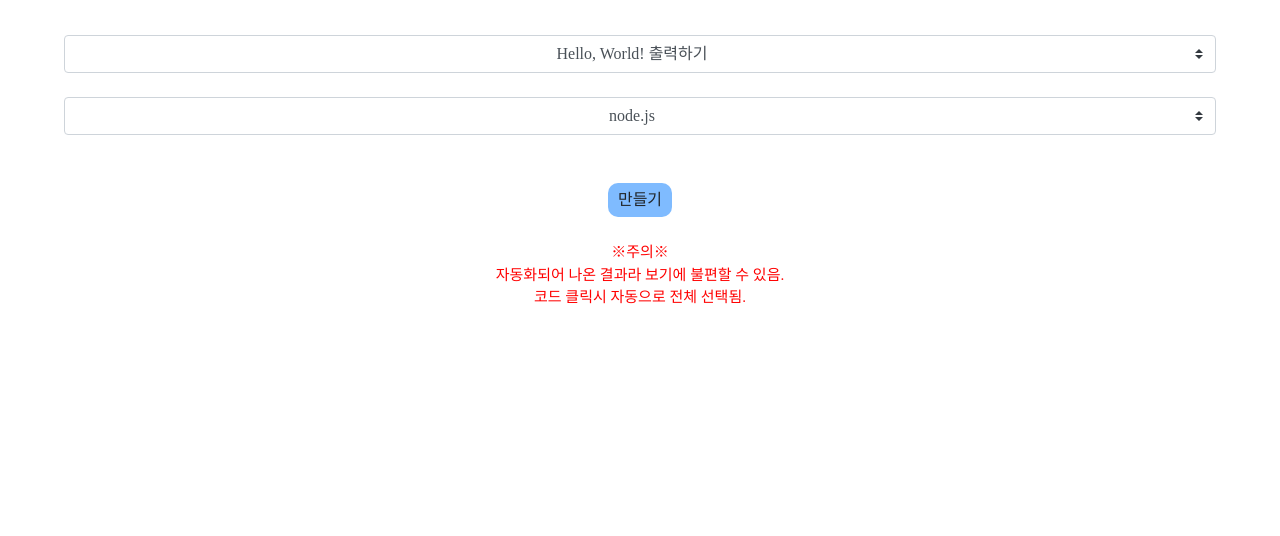
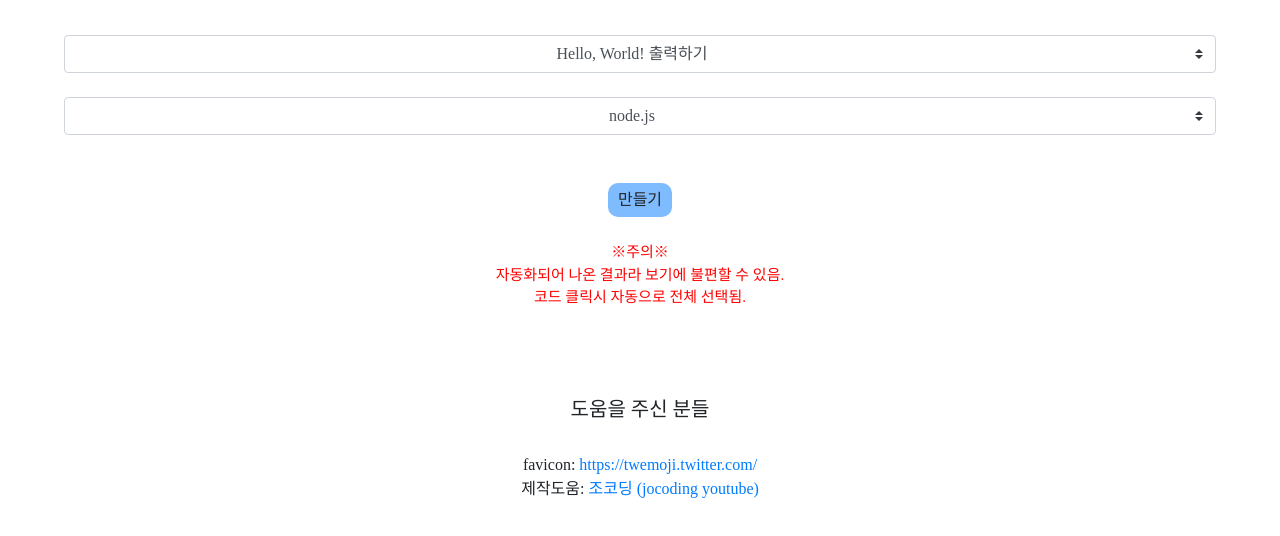
Before and after one commit to Mirine88/roomprogrammer, a plain HTML site: page index.html in a window 1280 px wide. Shown: the part 136-672 px from the top of the page. Drawn offline with nearby package versions, Linux system fonts and the light colour scheme; a small style sheet from the web is missing; a web font is replaced by a local one.

Commit message:
add footer and add favicon

```diff
--- a/index.html
+++ b/index.html
@@ -7,6 +7,8 @@
       http-equiv="Content-Security-Policy"
       content="upgrade-insecure-requests"
     />
+    <link rel=" shortcut icon" href="./favicon.ico" />
+    <link rel="icon" href="./favicon.ico" />
     <title>방구석 프로그래머</title>
 
     <!-- css -->
@@ -85,6 +87,19 @@
           코드 클릭시 자동으로 전체 선택됨.
         </p>
       </div>
+
+      <br />
+      <br />
+      <br />
     </main>
+    <footer>
+      <h5>도움을 주신 분들</h5>
+      <br />favicon:
+      <a href="https://twemoji.twitter.com/">https://twemoji.twitter.com/</a>
+      <br />제작도움:
+      <a href="https://www.youtube.com/channel/UCQNE2JmbasNYbjGAcuBiRRg"
+        >조코딩 (jocoding youtube)</a
+      >
+    </footer>
   </body>
 </html>
```
Also changed, not shown: favicon.ico (added).
